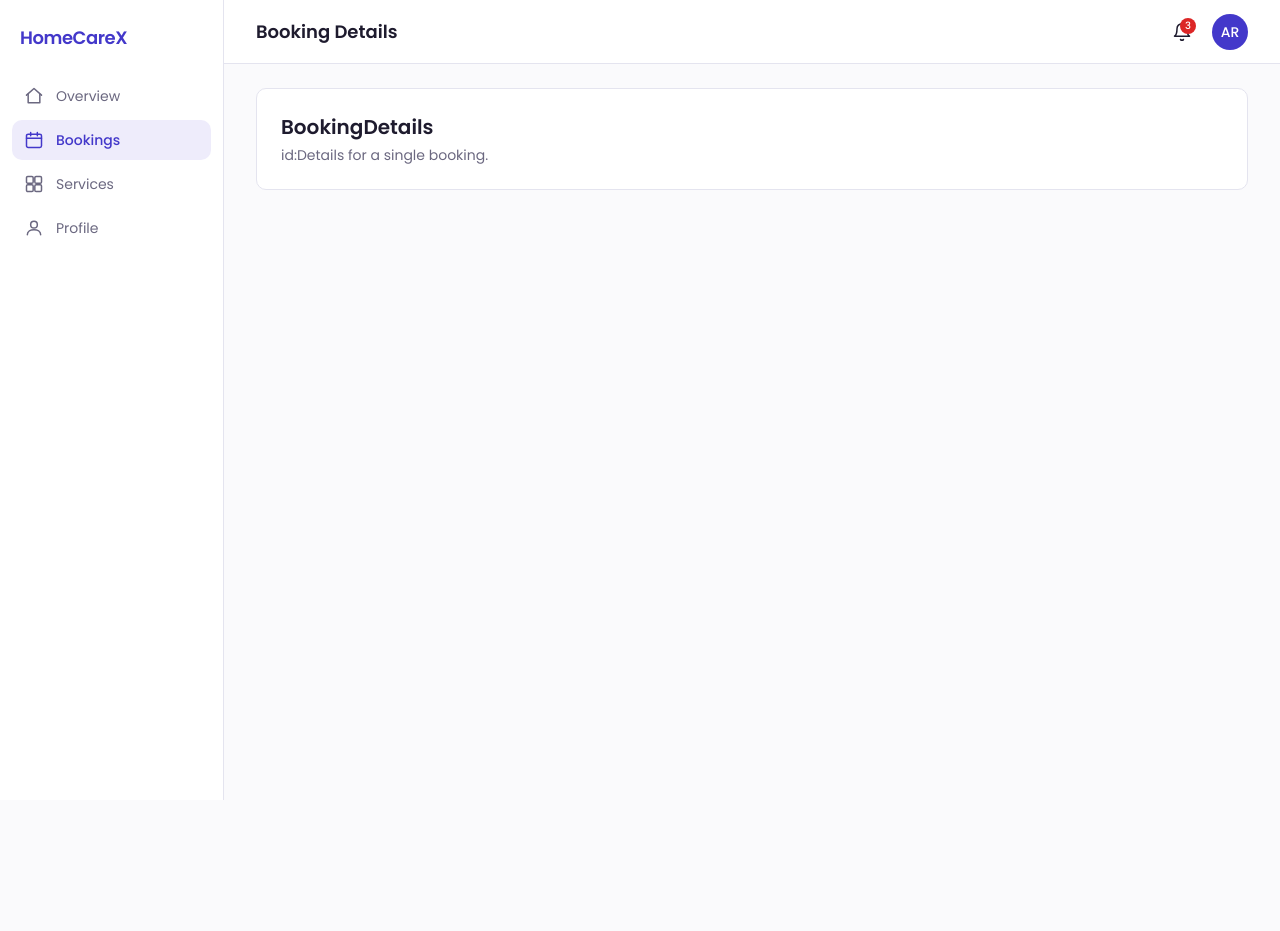
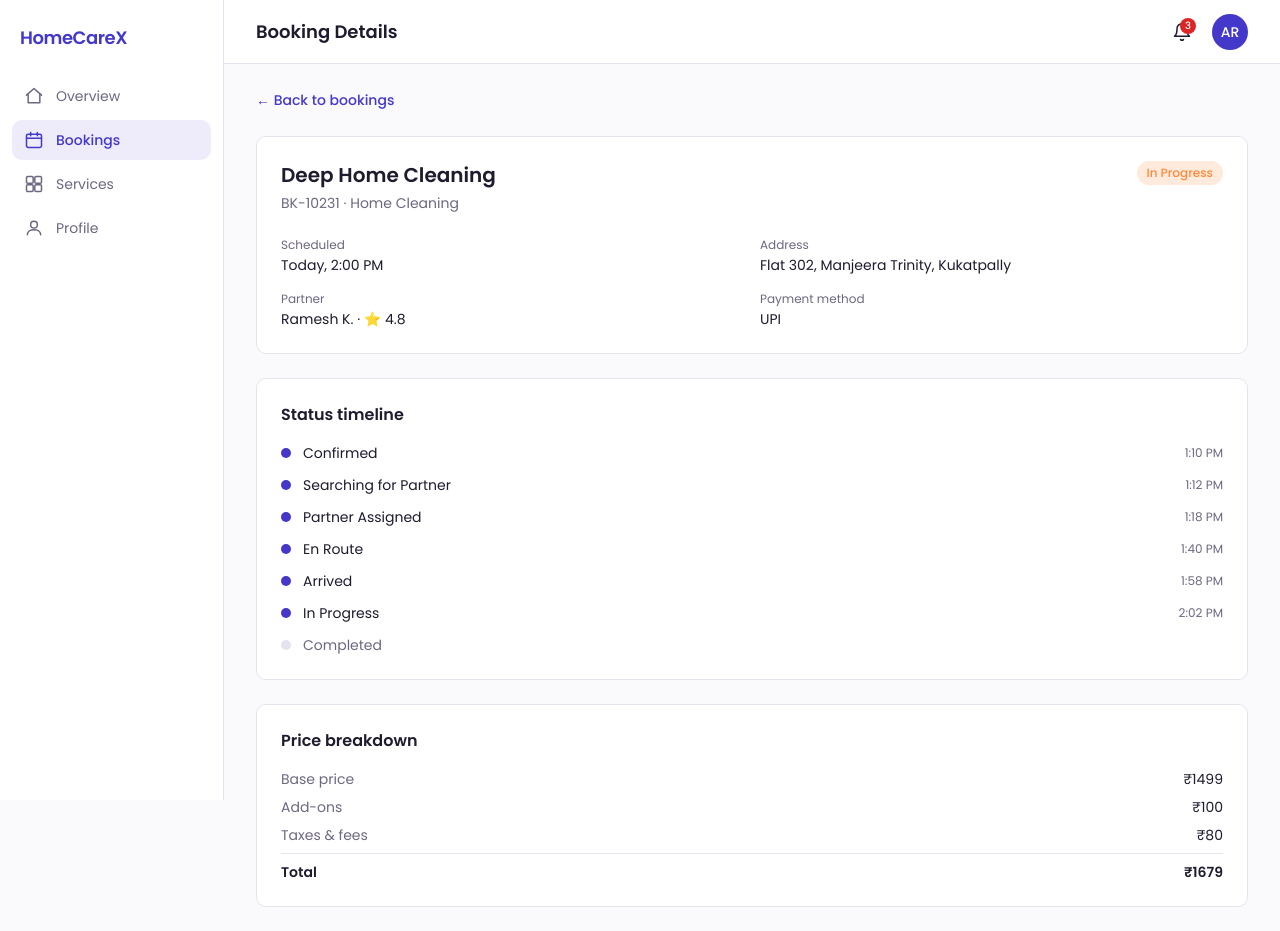
Before and after one commit to Charan951/HomeCareX, a React (Vite) app in the folder frontend/: page /bookings/1 in a window 1280 px wide. Before the commit the page ends 800 px from the top, so only its background shows below. Built offline with nearby package versions, Linux system fonts and the light colour scheme.

Commit message:
refactor(Addresses,BookinDetails,Notifiactions,Profile,Services): added mock data to respective  pages

```diff
--- a/frontend/src/pages/customer/Addresses/index.tsx
+++ b/frontend/src/pages/customer/Addresses/index.tsx
@@ -1,14 +1,31 @@
-import PageShell from "../../../components/layout/PageShell";
+import { ADDRESSES } from "../../../mocks/customerMockData";
 
-/**
- * Addresses — route: /addresses
- * Default export so App.tsx can do: import Addresses from "./pages/customer/Addresses";
- */
 export default function Addresses() {
   return (
-    <PageShell
-      title="Addresses"
-      description="Manage your saved addresses."
-    />
+    <div className="space-y-4">
+      <div className="flex items-center justify-between">
+        <div>
+          <h1 className="text-xl font-semibold text-ink">Addresses</h1>
+          <p className="text-muted text-sm mt-1">Manage the addresses you book services to.</p>
+        </div>
+        <button className="text-sm font-medium bg-brand text-white px-4 py-2 rounded hover:opacity-90">+ Add address</button>
+      </div>
+
+      <div className="space-y-3">
+        {ADDRESSES.map((a) => (
+          <div key={a.id} className="bg-panel border border-line rounded p-4 flex items-start justify-between">
+            <div>
+              <div className="flex items-center gap-2">
+                <span className="font-medium text-ink">{a.label}</span>
+                {a.isDefault && <span className="text-xs bg-brand-soft text-brand px-2 py-0.5 rounded-full">Default</span>}
+              </div>
+              <div className="text-sm text-muted mt-1">{a.line}</div>
+              <div className="text-sm text-muted">{a.city}</div>
+            </div>
+            <button className="text-sm text-brand font-medium">Edit</button>
+          </div>
+        ))}
+      </div>
+    </div>
   );
 }
--- a/frontend/src/pages/customer/BookingDetails/index.tsx
+++ b/frontend/src/pages/customer/BookingDetails/index.tsx
@@ -1,14 +1,72 @@
-import PageShell from "../../../components/layout/PageShell";
+import { useParams, Link } from "react-router-dom";
+import { BOOKINGS, TRACKING_TIMELINE } from "../../../mocks/customerMockData";
+import { statusBadgeClass } from "../../../utils/statusBadge";
 
-/**
- * BookingDetails — route: /bookings/
- * Default export so App.tsx can do: import BookingDetails from "./pages/customer/BookingDetails";
- */
 export default function BookingDetails() {
+  const { id } = useParams();
+  const booking = BOOKINGS.find((b) => b.id === id) ?? BOOKINGS[0];
+
+  const addon = 100;
+  const tax = Math.round((booking.price + addon) * 0.05);
+  const total = booking.price + addon + tax;
+
   return (
-    <PageShell
-      title="BookingDetails"
-      description="id:Details for a single booking."
-    />
+    <div className="space-y-6">
+      <div>
+        <Link to="/bookings" className="text-sm text-brand font-medium">← Back to bookings</Link>
+      </div>
+
+      <div className="bg-panel border border-line rounded p-6">
+        <div className="flex items-start justify-between">
+          <div>
+            <h1 className="text-xl font-semibold text-ink">{booking.service}</h1>
+            <p className="text-muted text-sm mt-1">{booking.id} · {booking.category}</p>
+          </div>
+          <span className={`text-xs font-medium px-2.5 py-1 rounded-full ${statusBadgeClass(booking.status)}`}>{booking.status}</span>
+        </div>
+
+        <div className="grid sm:grid-cols-2 gap-4 mt-6 text-sm">
+          <div>
+            <div className="text-muted text-xs">Scheduled</div>
+            <div className="text-ink mt-0.5">{booking.scheduledAt}</div>
+          </div>
+          <div>
+            <div className="text-muted text-xs">Address</div>
+            <div className="text-ink mt-0.5">{booking.address}</div>
+          </div>
+          <div>
+            <div className="text-muted text-xs">Partner</div>
+            <div className="text-ink mt-0.5">{booking.partner ? `${booking.partner.name} · ⭐ ${booking.partner.rating}` : "Not yet assigned"}</div>
+          </div>
+          <div>
+            <div className="text-muted text-xs">Payment method</div>
+            <div className="text-ink mt-0.5">{booking.paymentMethod}</div>
+          </div>
+        </div>
+      </div>
+
+      <div className="bg-panel border border-line rounded p-6">
+        <h3 className="font-semibold text-ink mb-4">Status timeline</h3>
+        <ol className="space-y-3">
+          {TRACKING_TIMELINE.map((t, i) => (
+            <li key={i} className="flex items-center gap-3 text-sm">
+              <span className={`h-2.5 w-2.5 rounded-full shrink-0 ${t.done ? "bg-brand" : "bg-line"}`} />
+              <span className={t.done ? "text-ink" : "text-muted"}>{t.step}</span>
+              {t.time && <span className="text-xs text-muted ml-auto">{t.time}</span>}
+            </li>
+          ))}
+        </ol>
+      </div>
+
+      <div className="bg-panel border border-line rounded p-6">
+        <h3 className="font-semibold text-ink mb-4">Price breakdown</h3>
+        <div className="space-y-2 text-sm">
+          <div className="flex justify-between"><span className="text-muted">Base price</span><span className="text-ink">₹{booking.price}</span></div>
+          <div className="flex justify-between"><span className="text-muted">Add-ons</span><span className="text-ink">₹{addon}</span></div>
+          <div className="flex justify-between"><span className="text-muted">Taxes & fees</span><span className="text-ink">₹{tax}</span></div>
+          <div className="flex justify-between font-semibold pt-2 border-t border-line"><span className="text-ink">Total</span><span className="text-ink">₹{total}</span></div>
+        </div>
+      </div>
+    </div>
   );
 }
--- a/frontend/src/pages/customer/Notifications/index.tsx
+++ b/frontend/src/pages/customer/Notifications/index.tsx
@@ -1,14 +1,30 @@
-import PageShell from "../../../components/layout/PageShell";
+import { NOTIFICATIONS } from "../../../mocks/customerMockData";
 
-/**
- * Notifications — route: /notifications
- * Default export so App.tsx can do: import Notifications from "./pages/customer/Notifications";
- */
+const ICON: Record<string, string> = { booking: "📦", offer: "🏷️", reminder: "⏰" };
+
 export default function Notifications() {
   return (
-    <PageShell
-      title="Notifications"
-      description="Your notifications."
-    />
+    <div className="space-y-4">
+      <div>
+        <h1 className="text-xl font-semibold text-ink">Notifications</h1>
+        <p className="text-muted text-sm mt-1">Booking updates, offers, and reminders.</p>
+      </div>
+
+      <div className="space-y-2">
+        {NOTIFICATIONS.map((n) => (
+          <div key={n.id} className={`flex gap-3 p-4 rounded border ${n.read ? "bg-panel border-line" : "bg-brand-soft/40 border-brand-soft"}`}>
+            <div className="text-xl">{ICON[n.type]}</div>
+            <div className="flex-1">
+              <div className="flex items-center justify-between">
+                <span className="font-medium text-ink text-sm">{n.title}</span>
+                <span className="text-xs text-muted">{n.time}</span>
+              </div>
+              <p className="text-sm text-muted mt-0.5">{n.message}</p>
+            </div>
+            {!n.read && <span className="h-2 w-2 rounded-full bg-brand mt-1.5 shrink-0" />}
+          </div>
+        ))}
+      </div>
+    </div>
   );
 }
--- a/frontend/src/pages/customer/Profile/index.tsx
+++ b/frontend/src/pages/customer/Profile/index.tsx
@@ -1,14 +1,31 @@
-import PageShell from "../../../components/layout/PageShell";
+import { PROFILE, ADDRESSES } from "../../../mocks/customerMockData";
 
-/**
- * Profile — route: /profile
- * Default export so App.tsx can do: import Profile from "./pages/customer/Profile";
- */
 export default function Profile() {
   return (
-    <PageShell
-      title="Profile"
-      description="Your account profile."
-    />
+    <div className="space-y-6">
+      <div>
+        <h1 className="text-xl font-semibold text-ink">Profile</h1>
+        <p className="text-muted text-sm mt-1">Manage your personal details and preferences.</p>
+      </div>
+
+      <div className="bg-panel border border-line rounded p-6 flex items-center gap-4">
+        <div className="h-16 w-16 rounded-full bg-brand-soft text-brand flex items-center justify-center text-xl font-semibold shrink-0">
+          {PROFILE.name.split(" ").map((n) => n[0]).join("")}
+        </div>
+        <div>
+          <div className="font-semibold text-ink">{PROFILE.name}</div>
+          <div className="text-sm text-muted">Member since {PROFILE.memberSince}</div>
+        </div>
+      </div>
+
+      <div className="bg-panel border border-line rounded p-6 grid sm:grid-cols-2 gap-4 text-sm">
+        <div><div className="text-muted text-xs">Phone</div><div className="text-ink mt-0.5">{PROFILE.phone}</div></div>
+        <div><div className="text-muted text-xs">Email</div><div className="text-ink mt-0.5">{PROFILE.email}</div></div>
+        <div><div className="text-muted text-xs">Language</div><div className="text-ink mt-0.5">{PROFILE.language}</div></div>
+        <div><div className="text-muted text-xs">Default address</div><div className="text-ink mt-0.5">{ADDRESSES.find((a) => a.isDefault)?.label}</div></div>
+      </div>
+
+      <button className="text-sm font-medium bg-brand text-white px-4 py-2 rounded hover:opacity-90">Edit profile</button>
+    </div>
   );
 }
--- a/frontend/src/pages/customer/Services/index.tsx
+++ b/frontend/src/pages/customer/Services/index.tsx
@@ -1,14 +1,31 @@
-import PageShell from "../../../components/layout/PageShell";
+import { SERVICES, CATEGORIES } from "../../../mocks/customerMockData";
 
-/**
- * Services — route: /services
- * Default export so App.tsx can do: import Services from "./pages/customer/Services";
- */
 export default function Services() {
   return (
-    <PageShell
-      title="Services"
-      description="Browse available services."
-    />
+    <div className="space-y-4">
+      <div>
+        <h1 className="text-xl font-semibold text-ink">Services</h1>
+        <p className="text-muted text-sm mt-1">Transparent pricing, duration, and ratings for every service.</p>
+      </div>
+
+      <div className="grid sm:grid-cols-2 gap-4">
+        {SERVICES.map((s) => {
+          const category = CATEGORIES.find((c) => c.id === s.categoryId);
+          return (
+            <div key={s.id} className="bg-panel border border-line rounded p-4 flex items-start gap-3">
+              <div className="text-2xl">{category?.icon}</div>
+              <div className="flex-1">
+                <div className="font-medium text-ink">{s.name}</div>
+                <div className="text-xs text-muted mt-0.5">{category?.name} · {s.duration}</div>
+                <div className="flex items-center justify-between mt-3">
+                  <span className="text-xs text-muted">⭐ {s.rating} ({s.reviewCount.toLocaleString()})</span>
+                  <span className="font-semibold text-ink">₹{s.price}</span>
+                </div>
+              </div>
+            </div>
+          );
+        })}
+      </div>
+    </div>
   );
 }
```
